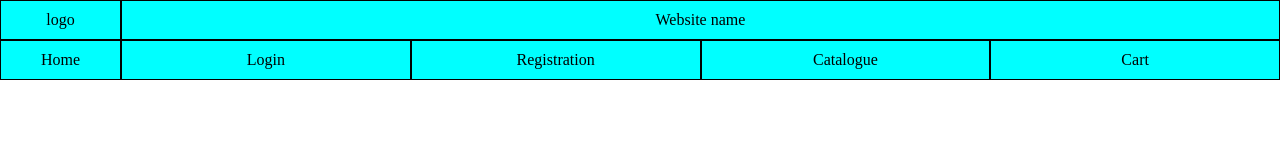
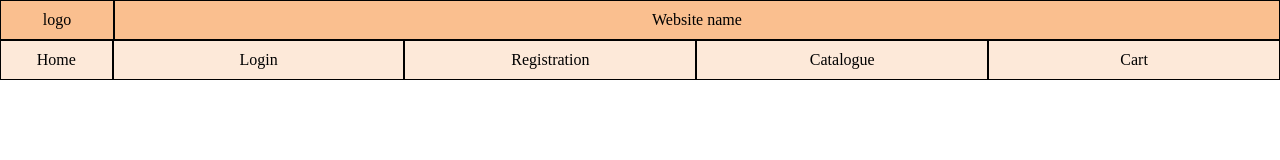
Before and after one commit to al-bumblebee/AI-Book-Store, a plain HTML site: page nav.html in a window 1280 px wide. Drawn offline with Linux system fonts and the light colour scheme.

Commit message:
Adding the required colors

```diff
--- a/nav.html
+++ b/nav.html
@@ -13,14 +13,20 @@
         .header{
             display: flex;
         }
+        .header span{
+            background-color: #fabf8f;
+        }
+        .navigation span{
+            background-color: #fde9d9;
+        }
         span {
             border: 1px solid black;
-            background-color: aqua;
+
             width: 100%;
         }
         .logo {
-            padding: 10px;
-            width: 8%;
+            padding-top: 10px;
+            width: 9vw;
         }
 
         .name {
@@ -32,7 +38,8 @@
 
         }
         .home{
-            width: 37%;
+            width: 41vw;
+            padding: 10px 0 0 0 !important;
         }
         .navigation span{
             padding :10px;
```
Also changed, not shown: catalouge.html (+1 -1 lines), index.html (+3 -3 lines).
